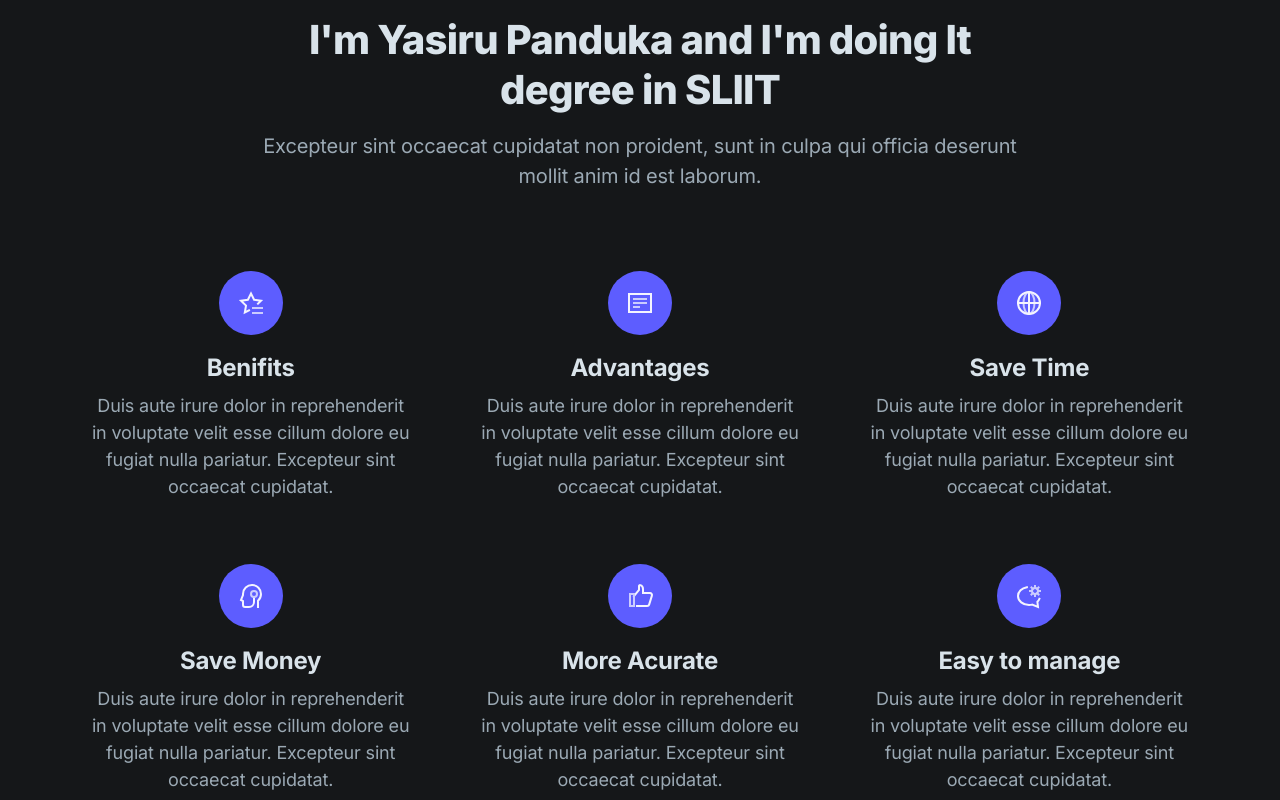
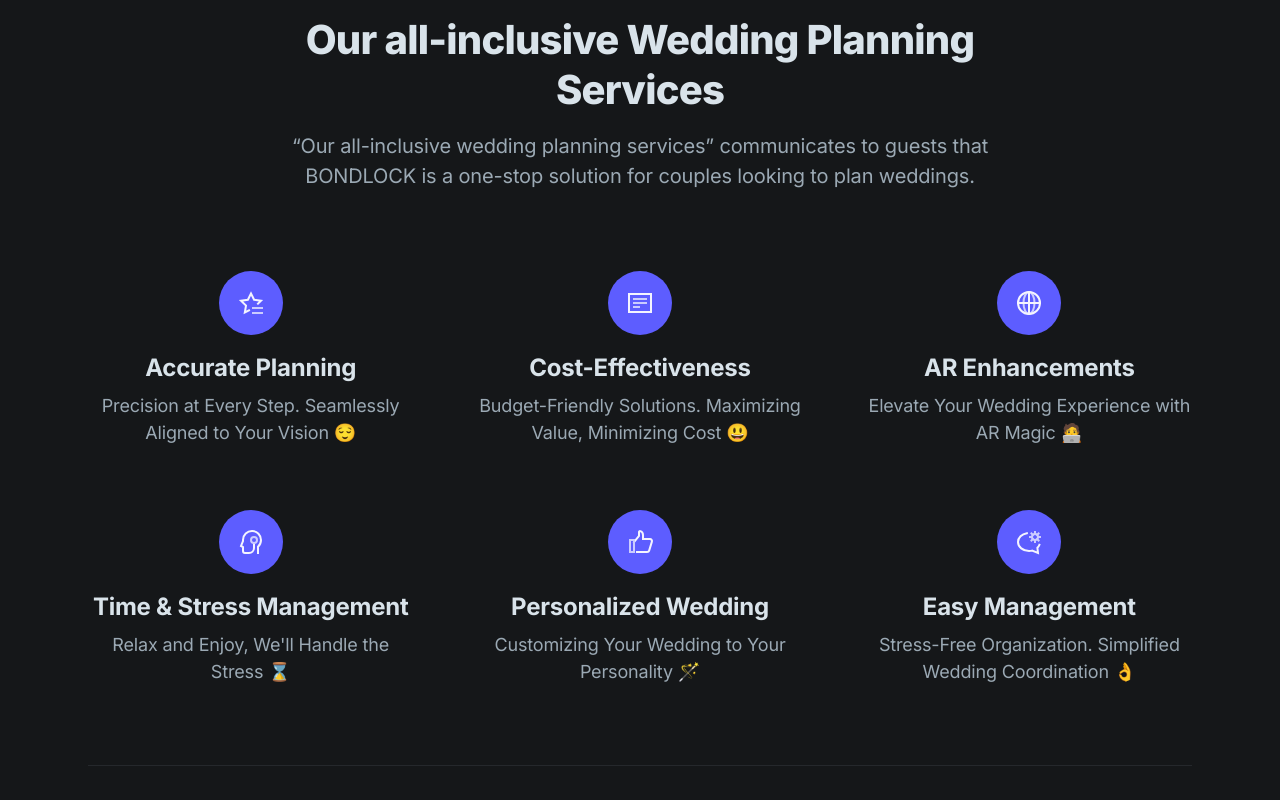
Before and after one commit to yasirupanduka99/BONDLOCK_Commercial_Website, a Next.js app: page / in a window 1280 px wide. Shown: the part 1120-1920 px from the top of the page. Built offline with nearby package versions, Linux system fonts and the light colour scheme.

Commit message:
featues Updated

```diff
--- a/components/features.tsx
+++ b/components/features.tsx
@@ -6,8 +6,8 @@
 
           {/* Section header */}
           <div className="max-w-3xl mx-auto text-center pb-12 md:pb-20">
-            <h2 className="h2 mb-4">I'm Yasiru Panduka and I'm doing It degree in SLIIT</h2>
-            <p className="text-xl text-gray-400">Excepteur sint occaecat cupidatat non proident, sunt in culpa qui officia deserunt mollit anim id est laborum.</p>
+            <h2 className="h2 mb-4">Our all-inclusive Wedding Planning Services</h2>
+            <p className="text-xl text-gray-400">“Our all-inclusive wedding planning services” communicates to guests that BONDLOCK is a one-stop solution for couples looking to plan weddings.</p>
           </div>
 
           {/* Items */}
@@ -20,8 +20,8 @@
                 <path className="stroke-current text-purple-100" d="M30 39.313l-4.18 2.197L27 34.628l-5-4.874 6.91-1.004L32 22.49l3.09 6.26L42 29.754l-3 2.924" strokeLinecap="square" strokeWidth="2" fill="none" fillRule="evenodd" />
                 <path className="stroke-current text-purple-300" d="M43 42h-9M43 37h-9" strokeLinecap="square" strokeWidth="2" />
               </svg>
-              <h4 className="h4 mb-2">Benifits</h4>
-              <p className="text-lg text-gray-400 text-center">Duis aute irure dolor in reprehenderit in voluptate velit esse cillum dolore eu fugiat nulla pariatur. Excepteur sint occaecat cupidatat.</p>
+              <h4 className="h4 mb-2">Accurate Planning</h4>
+              <p className="text-lg text-gray-400 text-center">Precision at Every Step. Seamlessly Aligned to Your Vision 😌 </p>
             </div>
 
             {/* 2nd item */}
@@ -31,8 +31,8 @@
                 <path className="stroke-current text-purple-100" strokeWidth="2" strokeLinecap="square" d="M21 23h22v18H21z" fill="none" fillRule="evenodd" />
                 <path className="stroke-current text-purple-300" d="M26 28h12M26 32h12M26 36h5" strokeWidth="2" strokeLinecap="square" />
               </svg>
-              <h4 className="h4 mb-2">Advantages</h4>
-              <p className="text-lg text-gray-400 text-center">Duis aute irure dolor in reprehenderit in voluptate velit esse cillum dolore eu fugiat nulla pariatur. Excepteur sint occaecat cupidatat.</p>
+              <h4 className="h4 mb-2">Cost-Effectiveness</h4>
+              <p className="text-lg text-gray-400 text-center">Budget-Friendly Solutions. Maximizing Value, Minimizing Cost 😃</p>
             </div>
 
             {/* 3rd item */}
@@ -45,8 +45,8 @@
                   <circle className="stroke-current text-purple-100" cx="11" cy="11" r="11" />
                 </g>
               </svg>
-              <h4 className="h4 mb-2">Save Time</h4>
-              <p className="text-lg text-gray-400 text-center">Duis aute irure dolor in reprehenderit in voluptate velit esse cillum dolore eu fugiat nulla pariatur. Excepteur sint occaecat cupidatat.</p>
+              <h4 className="h4 mb-2">AR Enhancements</h4>
+              <p className="text-lg text-gray-400 text-center">Elevate Your Wedding Experience with AR Magic 🧑‍💻</p>
             </div>
 
             {/* 4th item */}
@@ -58,8 +58,8 @@
                   <circle className="stroke-current text-purple-300" cx="13" cy="9" r="3" />
                 </g>
               </svg>
-              <h4 className="h4 mb-2">Save Money</h4>
-              <p className="text-lg text-gray-400 text-center">Duis aute irure dolor in reprehenderit in voluptate velit esse cillum dolore eu fugiat nulla pariatur. Excepteur sint occaecat cupidatat.</p>
+              <h4 className="h4 mb-2">Time & Stress Management</h4>
+              <p className="text-lg text-gray-400 text-center">Relax and Enjoy, We'll Handle the Stress ⌛</p>
             </div>
 
             {/* 5th item */}
@@ -71,8 +71,8 @@
                   <path className="stroke-current text-purple-300" d="M22 30h4v12h-4z" />
                 </g>
               </svg>
-              <h4 className="h4 mb-2">More Acurate</h4>
-              <p className="text-lg text-gray-400 text-center">Duis aute irure dolor in reprehenderit in voluptate velit esse cillum dolore eu fugiat nulla pariatur. Excepteur sint occaecat cupidatat.</p>
+              <h4 className="h4 mb-2">Personalized Wedding</h4>
+              <p className="text-lg text-gray-400 text-center">Customizing Your Wedding to Your Personality 🪄</p>
             </div>
 
             {/* 6th item */}
@@ -85,8 +85,8 @@
                   <path className="stroke-current text-purple-100" d="M8.86 1.18C3.8 1.988 0 5.6 0 10c0 5 4.9 9 11 9a10.55 10.55 0 003.1-.4L20 21l-.6-5.2a9.125 9.125 0 001.991-2.948" />
                 </g>
               </svg>
-              <h4 className="h4 mb-2">Easy to manage</h4>
-              <p className="text-lg text-gray-400 text-center">Duis aute irure dolor in reprehenderit in voluptate velit esse cillum dolore eu fugiat nulla pariatur. Excepteur sint occaecat cupidatat.</p>
+              <h4 className="h4 mb-2">Easy Management</h4>
+              <p className="text-lg text-gray-400 text-center">Stress-Free Organization. Simplified Wedding Coordination 👌</p>
             </div>
 
           </div>
```
